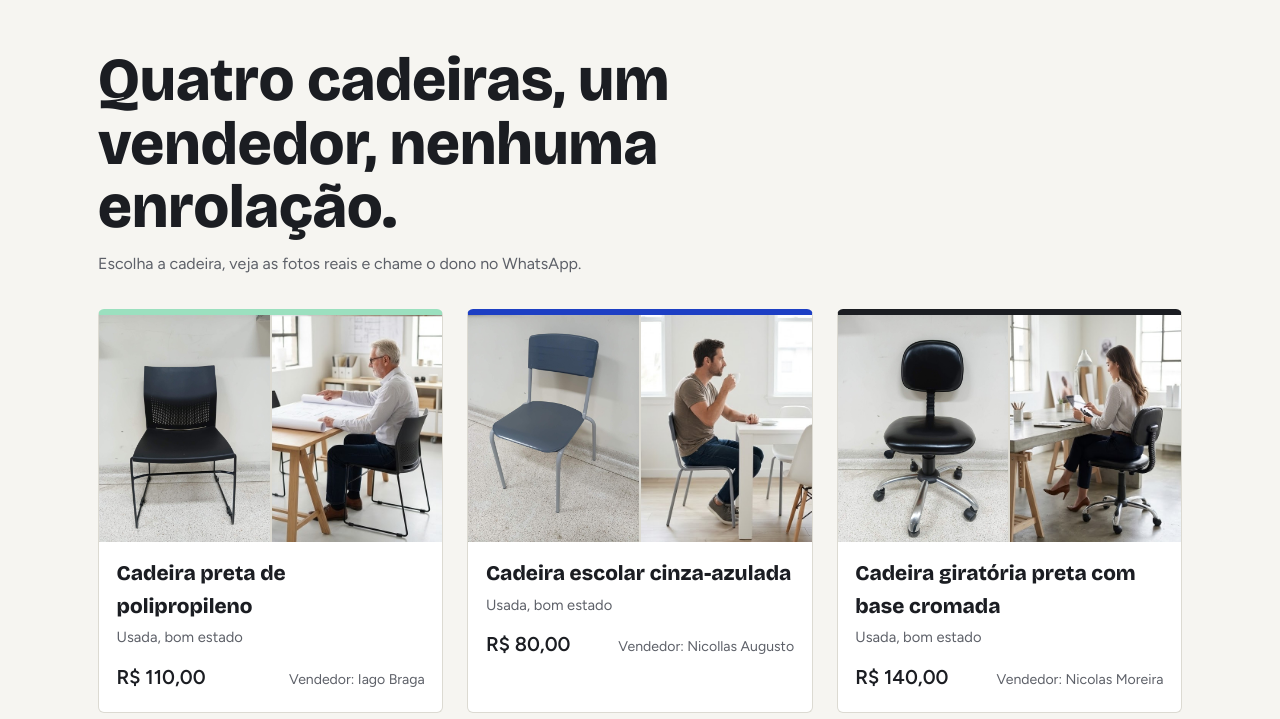
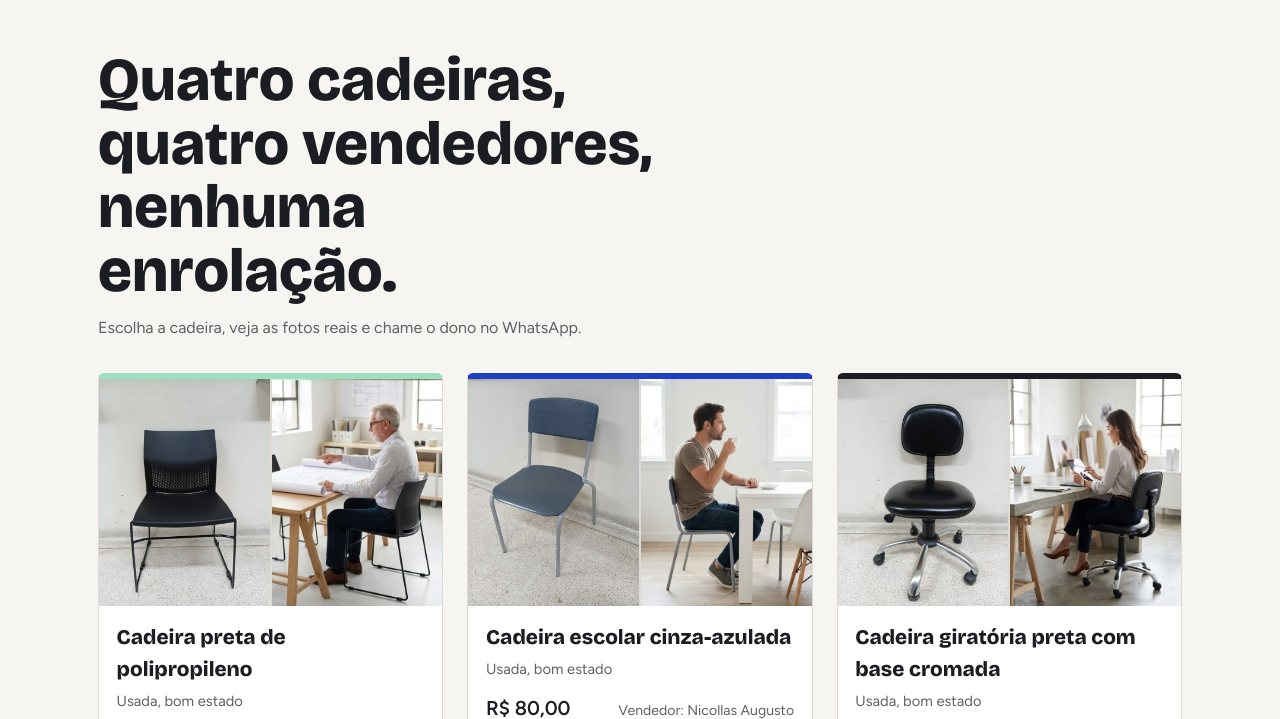
Before and after one commit to rogertarefasifsp-ops/cadeiras, a Flask app: page / in a window 1280 px wide. Shown: the part 68-787 px from the top of the page. Run offline with Flask 3, Linux system fonts and the light colour scheme.

Commit message:
Update index.html

```diff
--- a/templates/index.html
+++ b/templates/index.html
@@ -1,7 +1,7 @@
 {% extends "base.html" %}
 {% block content %}
 <section class="hero">
-  <h1>Quatro cadeiras, um vendedor, nenhuma enrolação.</h1>
+  <h1>Quatro cadeiras, quatro vendedores, nenhuma enrolação.</h1>
   <p>Escolha a cadeira, veja as fotos reais e chame o dono no WhatsApp.</p>
 </section>
 <section class="grid">
```
